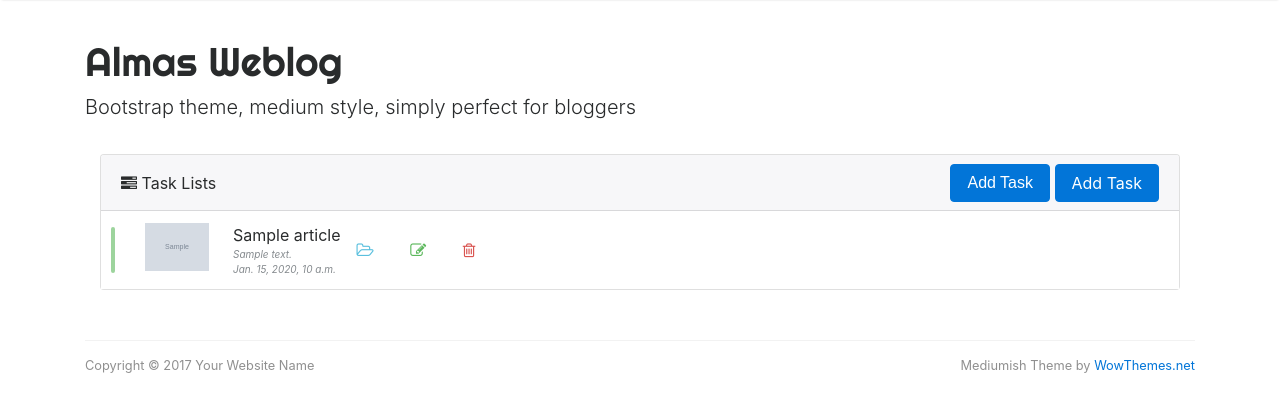
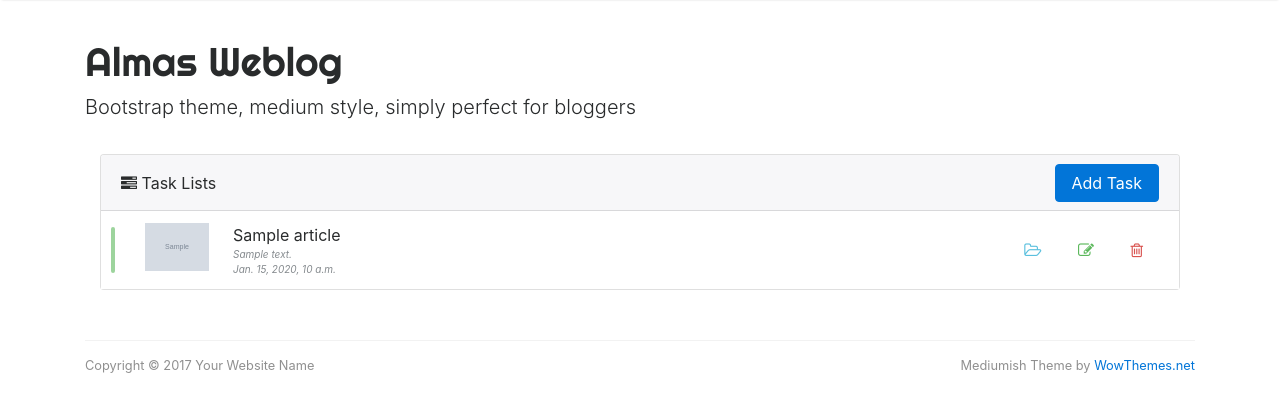
Before and after one commit to bagheriAlmas/Django-AlmasWeblog, a Django app: page /users/1/articles/ in a window 1280 px wide. Shown: the part 56-468 px from the top of the page. Run offline with Django 4.2, Linux system fonts and the light colour scheme; a user stored in the database is signed in; tables that the repository leaves empty hold one stand-in row (values such as "Sample post"); grey boxes marked "Sample" are stand-in pictures; some libraries are stand-ins or nearby versions.

Commit message:
make buttons to right

```diff
--- a/templates/users/reporter_article_list.html
+++ b/templates/users/reporter_article_list.html
@@ -16,7 +16,6 @@
                                 class="fa fa-tasks"></i>&nbsp;Task Lists
                     </div>
                     <div style="width: 50%;text-align: right;">
-                        <button class="btn btn-primary">Add Task</button>
                         <a class="btn btn-primary" href="{% url 'admin:articles_article_add' %}">Add Task</a>
                     </div>
                 </div>
@@ -36,7 +35,7 @@
                                                 <div class="todo-indicator bg-danger"></div>
                                             {% endif %}
 
-                                            <div class="widget-content p-0">
+                                            <div class="widget-content p-0 w-100">
                                                 <div class="widget-content-wrapper justify-content-between">
 
                                                     <div class="widget-content-left mr-2">
@@ -53,12 +52,6 @@
                                                     </div>
 
                                                     <div style="float: right" class="widget-content-right ">
-                                                        {#                                                        <script type="text/javascript">#}
-                                                        {##}
-                                                        {#                                                            document.getElementById("btnUpdate").onclick = function () {#}
-                                                        {#                                                                location.href = "{% url 'article_update' article.slug %}";#}
-                                                        {#                                                            };#}
-                                                        {#                                                        </script>#}
                                                         <a class="btn btn-outline-info border-0"
                                                            href="{% url 'article_detail' article.slug %}"><i
                                                                 class="fa fa-folder-open-o"></i></a>
```
